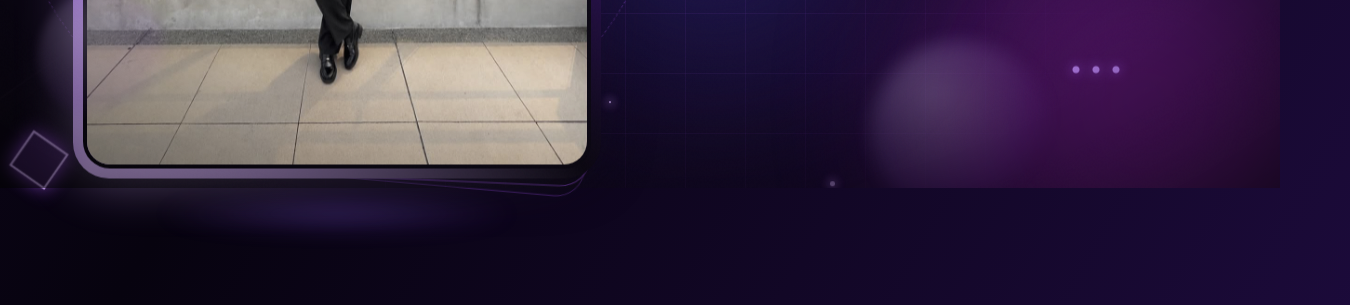
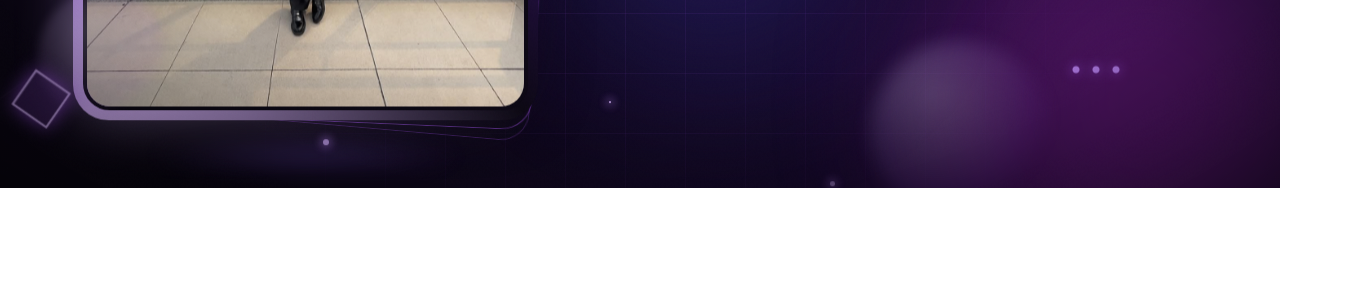
Before and after one commit to CarantoJohnMarvian/CarantoJohnMarvian.github.io, a plain HTML site: page index.html in a window 1280 px wide. Shown: the part 612-917 px from the top of the page, 1350 px wide, since content can reach past the window. After the commit the page ends 800 px from the top, so only its background shows below. Drawn offline with Linux system fonts and the light colour scheme.

Commit message:
Update index.html

```diff
--- a/index.html
+++ b/index.html
@@ -18,17 +18,24 @@
             box-sizing: border-box;
         }
 
+        /* No scrolling: the page is exactly one screen tall */
+        html,
         body {
-            min-height: 100vh;
+            height: 100%;
+            overflow: hidden;
+        }
+
+        body {
+            height: 100vh;
+            height: 100dvh;
             display: flex;
             justify-content: center;
             align-items: center;
-            padding: 100px 6vw 60px;
+            padding: 84px 6vw 24px;
             background: linear-gradient(120deg, #050507, #14082b, #07030f, #1d0b3d, #050507);
             background-size: 300% 300%;
             animation: bgShift 18s ease-in-out infinite;
             font-family: Arial, Helvetica, sans-serif;
-            overflow-x: hidden;
             position: relative;
         }
 
@@ -414,10 +421,13 @@
             gap: 6vw;
         }
 
-        /* ---------- Photo stage (left, big) ---------- */
+        /* ---------- Photo stage (left, big) ----------
+           The photo is 3:4, so its width is capped by the screen height
+           as well. That keeps the whole page on one screen. */
         .stage {
             flex: 0 0 auto;
-            width: min(46vw, 520px);
+            width: min(46vw, 520px, calc((100vh - 190px) * 0.75));
+            width: min(46vw, 520px, calc((100dvh - 190px) * 0.75));
             position: relative;
         }
 
@@ -839,20 +849,22 @@
         }
 
         /* =====================================================
-           MOBILE
+           MOBILE (still no scrolling)
            ===================================================== */
         @media (max-width: 800px) {
             body {
-                padding: 100px 6vw 70px;
+                padding: 84px 6vw 24px;
             }
 
             .profile {
                 flex-direction: column;
-                gap: 60px;
+                gap: 40px;
             }
 
+            /* leaves room for the name, the gap and the floor shadow */
             .stage {
-                width: min(76vw, 400px);
+                width: min(76vw, 400px, calc((100vh - 360px) * 0.75));
+                width: min(76vw, 400px, calc((100dvh - 360px) * 0.75));
             }
 
             .ghost {
@@ -906,10 +918,10 @@
     <div class="wipe" id="wipe"></div>
 
     <nav class="nav">
-    <a href="index.html" class="active">Home</a>
-    <a href="about.html">Personal Info</a>
-    <a href="achievements.html">Achievements</a>
-</nav>
+        <a href="index.html" class="active">Home</a>
+        <a href="about.html">Personal Info</a>
+        <a href="achievements.html">Achievements</a>
+    </nav>
 
     <!-- Far background layers -->
     <div class="bg" aria-hidden="true">
```
